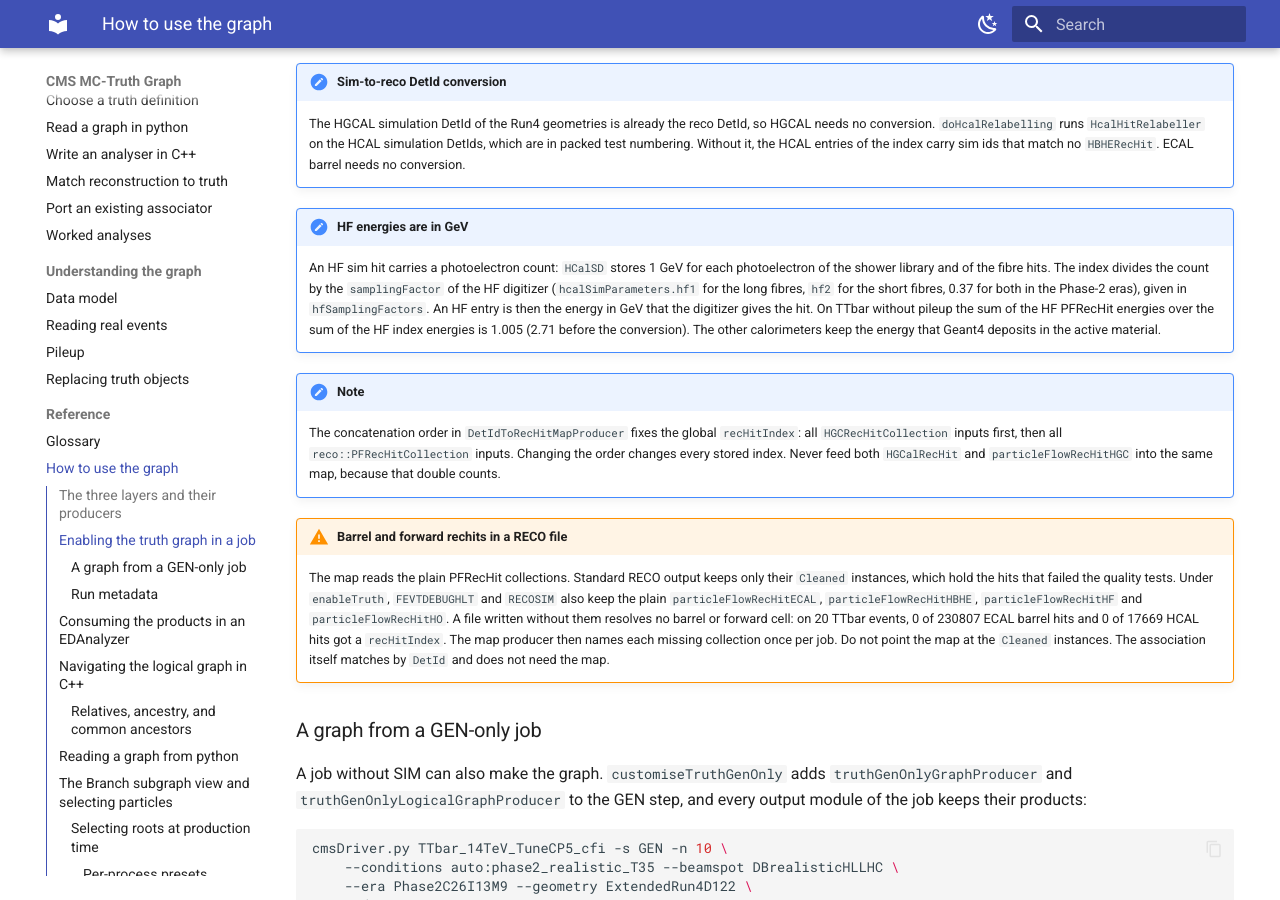
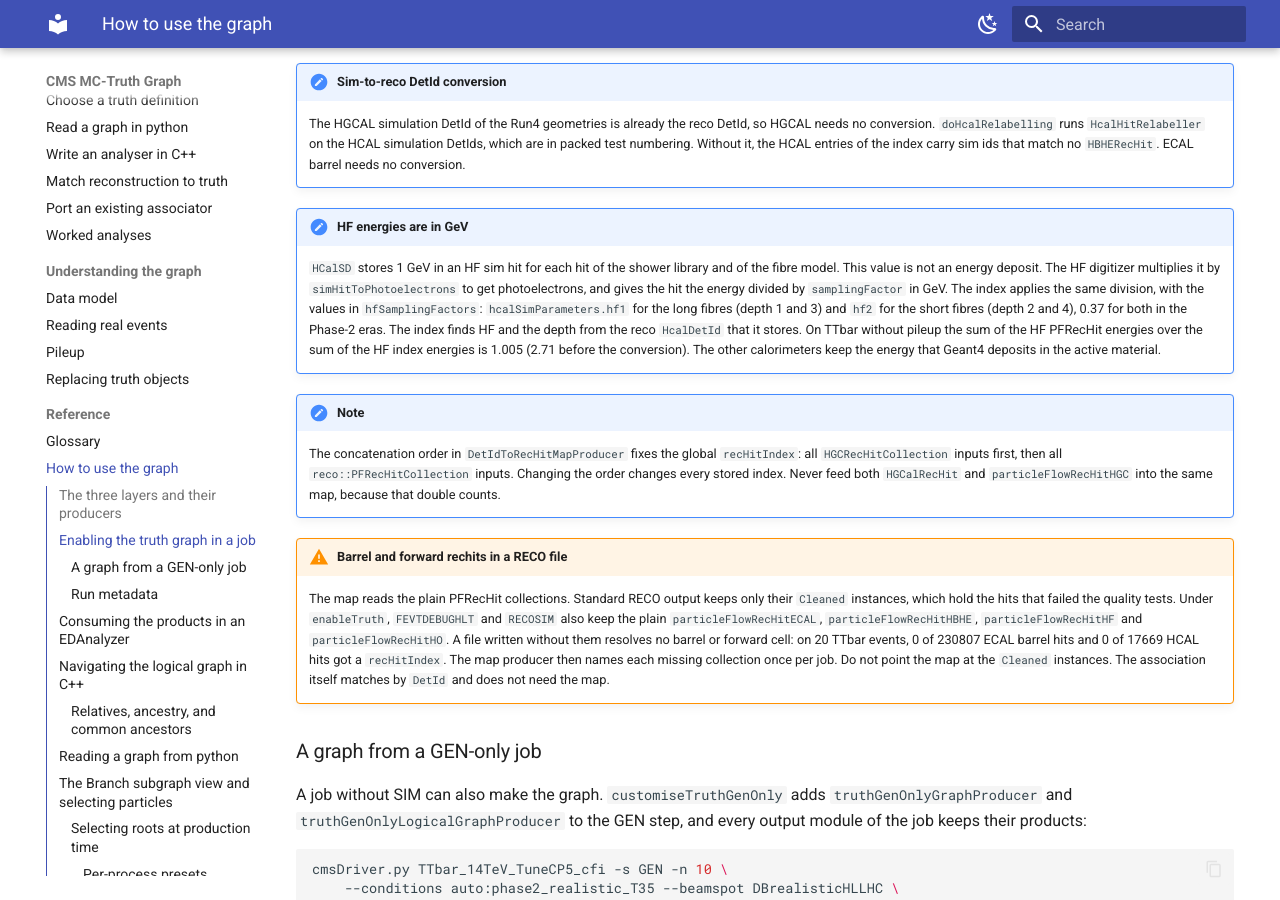
Before and after one commit to felicepantaleo/cms-truth-docs, an MkDocs documentation site: the page built from docs/usage.md, in a window 1280 px wide and 900 px high, scrolled down 2579 px. Built offline with MkDocs 1.6.1 and Material for MkDocs 9.7.7, drawn with Linux system fonts in a browser that asks for light colours.

Commit message:
usage, data-model: HF index energy is the sim-hit energy over samplingFactor, HF found from the reco HcalDetId

```diff
--- a/docs/usage.md
+++ b/docs/usage.md
@@ -127,13 +127,15 @@ process.truthLogicalGraphHitIndexProducer = cms.EDProducer(
     `HBHERecHit`. ECAL barrel needs no conversion.
 
 !!! note "HF energies are in GeV"
-    An HF sim hit carries a photoelectron count: `HCalSD` stores 1 GeV for each
-    photoelectron of the shower library and of the fibre hits. The index divides the
-    count by the `samplingFactor` of the HF digitizer (`hcalSimParameters.hf1` for the
-    long fibres, `hf2` for the short fibres, 0.37 for both in the Phase-2 eras), given
-    in `hfSamplingFactors`. An HF entry is then the energy in GeV that the digitizer
-    gives the hit. On TTbar without pileup the sum of the HF PFRecHit energies over the
-    sum of the HF index energies is 1.005 (2.71 before the conversion). The other
+    `HCalSD` stores 1 GeV in an HF sim hit for each hit of the shower library and of
+    the fibre model. This value is not an energy deposit. The HF digitizer multiplies it
+    by `simHitToPhotoelectrons` to get photoelectrons, and gives the hit the energy
+    divided by `samplingFactor` in GeV. The index applies the same division, with the
+    values in `hfSamplingFactors`: `hcalSimParameters.hf1` for the long fibres (depth 1
+    and 3) and `hf2` for the short fibres (depth 2 and 4), 0.37 for both in the Phase-2
+    eras. The index finds HF and the depth from the reco `HcalDetId` that it stores. On
+    TTbar without pileup the sum of the HF PFRecHit energies over the sum of the HF
+    index energies is 1.005 (2.71 before the conversion). The other
     calorimeters keep the energy that Geant4 deposits in the active material.
 
 !!! note
```
Also changed, not shown: docs/data-model.md (+2 -2 lines).
